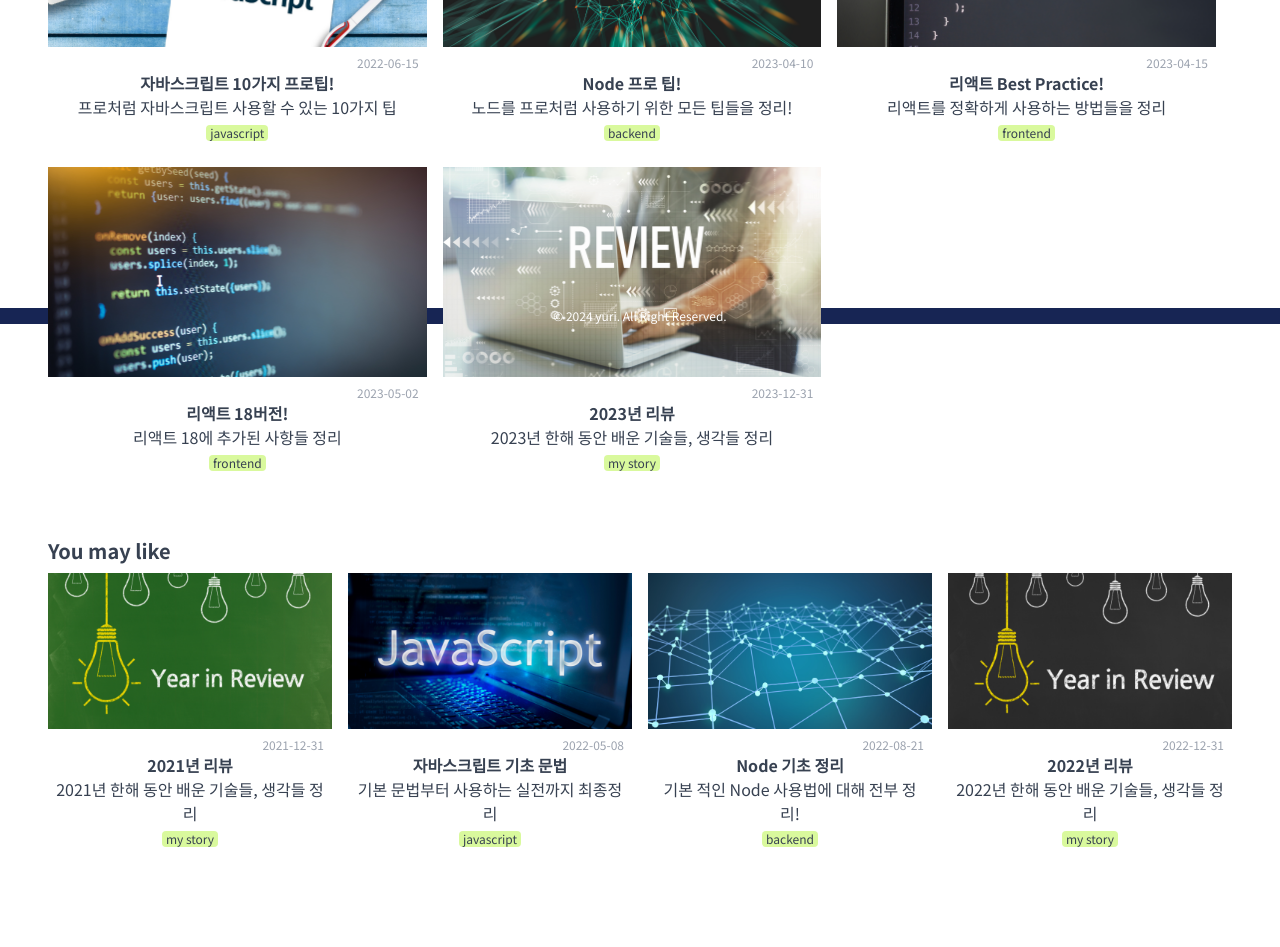
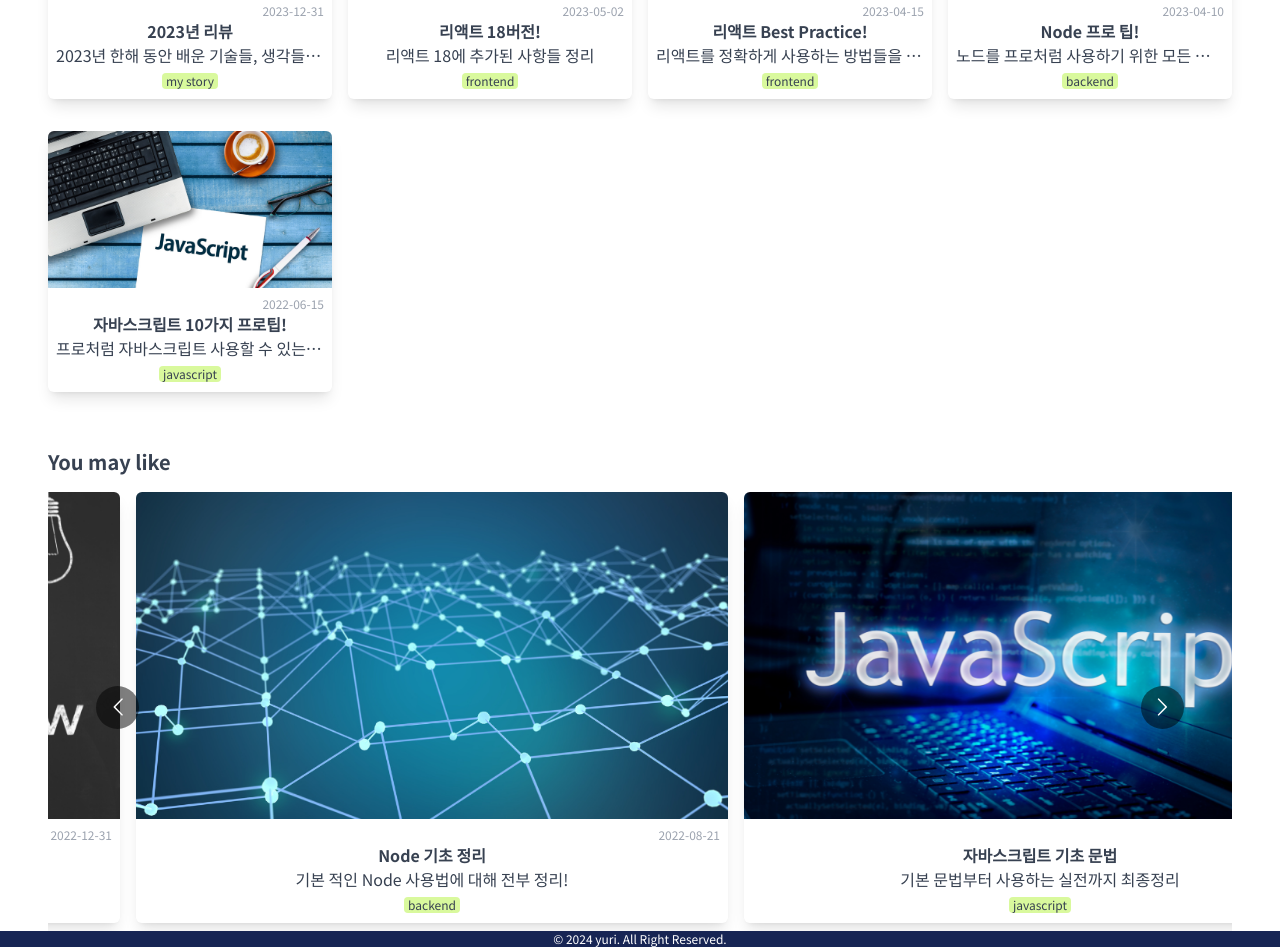
Before and after one commit to yulllna/next_blog, a Next.js app: page / in a window 1280 px wide. Shown: the part 540-1487 px from the top of the page. Before the commit the page ends 1397 px from the top, so only its background shows below. Built offline with nearby package versions, Linux system fonts and the light colour scheme.

Commit message:
캐러셀 컴포넌트 추가 / 기타 스타일 수정

```diff
--- a/src/app/layout.tsx
+++ b/src/app/layout.tsx
@@ -40,8 +40,8 @@ export default function RootLayout({
             <Link href='/contact'>contact</Link>
           </nav>
         </header>
-        <main className="h-screen">{children}</main>
-        <footer className="bg-blue-950 text-white text-xs text-center">© 2024 yuri. All Right Reserved.</footer>
+        <main>{children}</main>
+        <div className="bg-blue-950 text-white text-xs text-center">© 2024 yuri. All Right Reserved.</div>
       </body>
     </html>
   );
--- /dev/null
+++ b/src/components/MultiCarousel.tsx
@@ -0,0 +1,38 @@
+'use client'
+import Carousel from "react-multi-carousel";
+import "react-multi-carousel/lib/styles.css";
+const responsive = {
+  superLargeDesktop: {
+    // the naming can be any, depends on you.
+    breakpoint: { max: 4000, min: 3000 },
+    items: 4
+  },
+  desktop: {
+    breakpoint: { max: 3000, min: 1024 },
+    items: 3
+  },
+  tablet: {
+    breakpoint: { max: 1024, min: 464 },
+    items: 2
+  },
+  mobile: {
+    breakpoint: { max: 464, min: 0 },
+    items: 2
+  }
+};
+
+import React from 'react';
+
+type Props = {
+    children: React.ReactNode
+}
+
+const MultiCarousel = ({children}: Props) => {
+    return (
+        <Carousel infinite autoPlay responsive={responsive} itemClass='m-2'>
+            {children}
+        </Carousel>
+    );
+};
+
+export default MultiCarousel;
--- a/src/components/PostBox.tsx
+++ b/src/components/PostBox.tsx
@@ -12,7 +12,8 @@ const PostBox = ({ postData } : PostProps) => {
 // console.log('aaa')
 // console.log(postData)
     return (
-        <Link className='shadow-lg overflow-hidden rounded cursor-pointer hover:scale-105'
+        <article className='shadow-lg overflow-hidden rounded-md cursor-pointer hover:scale-105'>
+            <Link
             href={{
                 pathname: `/posts/${postData.path}`,
                 query: { postData: JSON.stringify(postData) }
@@ -22,14 +23,15 @@ const PostBox = ({ postData } : PostProps) => {
                     <div className='p-2'>
                         <p className='text-right text-gray-400 text-xs'>{postData.date}</p>
                         <div className='text-center text-gray-700'>
-                        <p className='font-bold '>{postData.title}</p>
-                        <p>{postData.description}</p>
+                            <p className='font-bold w-full truncate '>{postData.title}</p>
+                            <p className='w-full truncate'>{postData.description}</p>
                             <div className='text-xs bg-lime-200 rounded inline-block px-1'>
                                 <span>{postData.category}</span>
                             </div>
                         </div>
                     </div>
             </Link>
+        </article>
     );
 };
 
--- a/src/components/Posts.tsx
+++ b/src/components/Posts.tsx
@@ -8,9 +8,9 @@ interface PostsProps {
 
 const Posts = ({ posts } : PostsProps) => {
     return (
-        <ul className='flex flex-wrap'>
+        <ul className='grid grid-cols-1 sm:grid-cols-2 md:grid-cols-3 lg:grid-cols-4 gap-4'>
             {posts.map((item, index) => {
-                return <li className='w-1/3 pr-4 pb-4' key={index}>
+                return <li className='w-full pb-4' key={item.path}>
                     <PostBox postData={item}/>
                 </li>
             })}
--- a/src/components/PostsSlide.tsx
+++ b/src/components/PostsSlide.tsx
@@ -1,6 +1,7 @@
 import React from 'react';
 import PostBox from './PostBox';
 import { Post } from '../service/posts'
+import MultiCarousel from './multiCarousel';
 
 interface PostsProps {
     posts: Post[] | Post;
@@ -12,15 +13,17 @@ const PostsSlide = ({ posts }: PostsProps) => {
 
 
     return (
-        <div className='overflow-scroll'>
-            <ul className='flex flex-nowrap gap-x-4 w-full'>
-            {postArray.map((item, index) => (
-                    <li className='w-1/2' key={index}>
-                        <PostBox postData={item} />
-                    </li>
-                ))}
-            </ul>
-        </div>
+        // <div className='overflow-scroll'>
+        //     <ul className='flex flex-nowrap gap-x-4 w-full'>
+                <MultiCarousel>
+                    {postArray.map((item, index) => (
+                        <div className='w-full' key={index}>
+                            <PostBox postData={item} />
+                        </div>
+                    ))}
+                </MultiCarousel>
+        //     </ul>
+        // </div>
     );
 };
 
--- a/src/service/posts.ts
+++ b/src/service/posts.ts
@@ -9,10 +9,11 @@ export type Post = {
     path: string,
     featured: boolean
 }
-export async function getPosts(): Promise<Post[]> {
+export function getPosts(): Promise<Post[]> {
     const filePath = path.join(process.cwd(), 'public/data', 'posts.json');
-    const data = await fs.readFile(filePath, 'utf-8')
-    return JSON.parse(data);
+    return fs.readFile(filePath, 'utf-8')
+    .then<Post[]>(JSON.parse)
+    .then((posts) => posts.sort((a, b) => (a.date > b.date ? -1 : 1)));
 }
 
 export async function getFeaturedPosts(featured: boolean):Promise<Post[]> {
```
Lines whose indentation alone changed are shown as unchanged.
